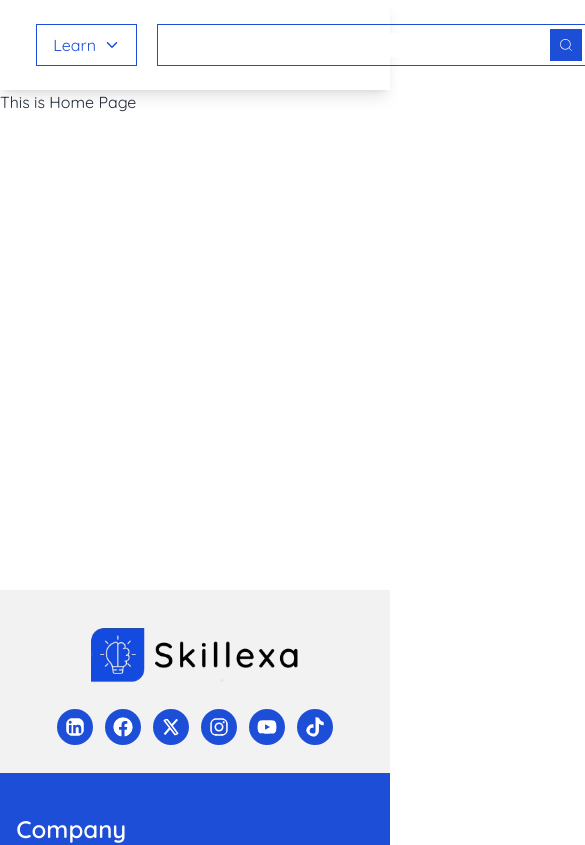
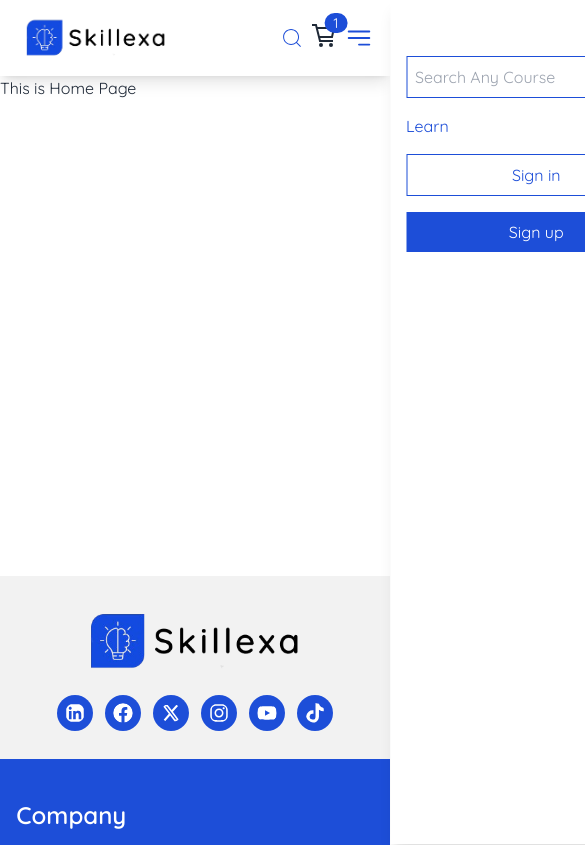
Before and after one commit to RakibHossen-Dev/Skillexa, a React (Vite) app: page / in a window 390 px wide. Shown: the top 845 px of the page, 585 px wide, since content can reach past the window. Built offline with nearby package versions, Linux system fonts and the light colour scheme.

Commit message:
navber section complete

```diff
--- a/src/components/Footer.jsx
+++ b/src/components/Footer.jsx
@@ -13,7 +13,7 @@ import playstore from "../assets/google-play.png";
 
 const Footer = () => {
   return (
-    <div className="bg-base-200  pt-5">
+    <div className="bg-base-200  pt-5 ">
       <div className="">
         <div className="flex md:flex-row flex-col  gap-5 justify-between items-center mb-4 w-11/12 mx-auto py-3">
           <img className="w-60" src={logo} alt="" />
@@ -96,6 +96,9 @@ const Footer = () => {
               </h3>
               <div className="flex flex-col font-semibold gap-2">
                 <Link className="text-white hover:underline  ease-linear duration-2000">
+                  Modern Slavery Statement
+                </Link>
+                <Link className="text-white hover:underline  ease-linear duration-2000">
                   Terms of Service
                 </Link>
                 <Link className="text-white hover:underline  ease-linear duration-2000">
@@ -107,9 +110,7 @@ const Footer = () => {
                 <Link className="text-white hover:underline  ease-linear duration-2000">
                   Sitemap
                 </Link>
-                <Link className="text-white hover:underline  ease-linear duration-2000">
-                  News
-                </Link>
+
                 <Link className="text-white hover:underline  ease-linear duration-2000">
                   Cookie Policy
                 </Link>
--- a/src/components/Navber.jsx
+++ b/src/components/Navber.jsx
@@ -1,70 +1,83 @@
+import logo from "../assets/skillexa.png";
+
+import React, { useState, useEffect } from "react";
 import { Link } from "react-router-dom";
-import logo from "../assets/skillexa.png";
+import { IoIosArrowDown } from "react-icons/io";
 import { CiSearch } from "react-icons/ci";
 import { GrCart } from "react-icons/gr";
-import { IoIosArrowDown } from "react-icons/io";
+import { HiOutlineBars3BottomRight } from "react-icons/hi2";
 
-const Navber = () => {
+const Navbar = () => {
+  const [open, setOpen] = useState(false);
+
+  // Close sidebar on larger screen sizes
+  useEffect(() => {
+    const handleResize = () => {
+      if (window.innerWidth >= 1024) {
+        setOpen(false); // Close the sidebar when screen size is `lg` or larger
+      }
+    };
+
+    window.addEventListener("resize", handleResize);
+
+    // Initial check on component mount
+    handleResize();
+
+    return () => {
+      window.removeEventListener("resize", handleResize);
+    };
+  }, []);
+
   return (
-    <div className="shadow-lg py-3">
-      <nav className=" w-11/12 mx-auto flex  gap-4 justify-between items-center ">
+    <div className="shadow-lg">
+      <nav className="w-11/12 mx-auto flex gap-4 justify-between items-center py-4 relative">
+        {/* Left Section */}
         <div className="flex items-center gap-5">
-          <Link>
-            <img className="w-60 " src={logo}></img>
+          <Link to="/">
+            <img className="lg:w-60 w-40" src={logo} alt="Logo" />
           </Link>
+
+          {/* Learn Dropdown */}
+          <div className="hidden lg:block">
             <div className="flex items-center gap-2 py-2 px-4 border text-blue-700 border-blue-700 cursor-pointer">
               <p>Learn</p>
               <IoIosArrowDown className="text-blue-700" />
             </div>
-          <div className="border  border-blue-700 py-1  flex justify-between items-center px-2">
+          </div>
+
+          {/* Search Bar */}
+          <div className="hidden lg:block">
+            <div className="border border-blue-700 py-1 flex items-center px-2">
               <input
-              className=" focus:outline-0 w-96"
+                className="focus:outline-none w-96"
+                type="search"
+                placeholder="Search Any Course"
                 style={{
                   WebkitAppearance: "none",
                   MozAppearance: "none",
                   appearance: "none",
                 }}
-              type="search"
-              name=""
-              id=""
               />
               <button className="bg-blue-700 p-2">
                 <CiSearch className="text-white" />
               </button>
             </div>
           </div>
-        <div className="flex gap-2 items-center">
-          <div className="flex-none  mt-2 mr-4">
-            <div className="dropdown dropdown-end">
-              <div
-                tabIndex={0}
-                // role="button"
-                // className="btn btn-ghost btn-circle"
-              >
-                <div className="indicator">
+        </div>
+
+        {/* Right Section */}
+        <div className="hidden lg:flex items-center gap-4">
+          {/* Cart */}
+          <div className="relative">
+            <div className="indicator cursor-pointer">
               <GrCart className="text-2xl" />
-
-                  <span className=" rounded-full  text-white  bg-blue-700 badge-md indicator-item">
+              <span className="rounded-full text-white bg-blue-700 badge-md indicator-item">
                 1
               </span>
             </div>
           </div>
-              <div
-                tabIndex={0}
-                className="card card-compact dropdown-content bg-base-100 z-[1] mt-3 w-52 shadow"
-              >
-                <div className="card-body">
-                  <span className="text-lg font-bold">8 Items</span>
-                  <span className="text-info">Subtotal: $999</span>
-                  <div className="card-actions">
-                    <button className="btn btn-primary btn-block">
-                      View cart
-                    </button>
-                  </div>
-                </div>
-              </div>
-            </div>
-          </div>
+
+          {/* Sign In/Sign Up */}
           <Link
             to="/signin"
             className="text-blue-700 border border-blue-700 py-2 px-5"
@@ -78,9 +91,86 @@ const Navber = () => {
             Sign up
           </Link>
         </div>
+
+        {/* Mobile Section */}
+        <div className="lg:hidden flex items-center gap-2">
+          {/* Search Icon */}
+          <button onClick={() => setOpen(!open)}>
+            <CiSearch className="text-blue-700 text-2xl" />
+          </button>
+
+          {/* Cart */}
+          <div className="relative">
+            <div className="indicator cursor-pointer">
+              <GrCart className="text-2xl" />
+              <span className="rounded-full text-white bg-blue-700 badge-md indicator-item">
+                1
+              </span>
+            </div>
+          </div>
+
+          {/* Hamburger Menu */}
+          <button onClick={() => setOpen(!open)}>
+            <HiOutlineBars3BottomRight className="text-blue-700 text-3xl" />
+          </button>
+        </div>
+
+        {/* Mobile Menu */}
+        <div
+          className={`fixed top-0 right-0 h-full w-9/12 md:w-4/6 bg-white shadow-lg z-50 transform transition-transform duration-300 ${
+            open ? "translate-x-0" : "translate-x-full"
+          }`}
+        >
+          <ul className="flex flex-col gap-4 p-4">
+            <li className="mt-10">
+              <div className="border border-blue-700 py-1 flex justify-between items-center px-2">
+                <input
+                  className="focus:outline-none w-96"
+                  type="search"
+                  placeholder="Search Any Course"
+                  style={{
+                    WebkitAppearance: "none",
+                    MozAppearance: "none",
+                    appearance: "none",
+                  }}
+                />
+                <button className="bg-blue-700 p-2">
+                  <CiSearch className="text-white" />
+                </button>
+              </div>
+            </li>
+            <li>
+              <Link to="/learn" className="text-blue-700">
+                Learn
+              </Link>
+            </li>
+            <li>
+              <Link
+                to="/signin"
+                className="text-blue-700 border border-blue-700 py-2 px-4 block text-center"
+              >
+                Sign in
+              </Link>
+            </li>
+            <li>
+              <Link
+                to="/signup"
+                className="text-white bg-blue-700 py-2 px-4 block text-center"
+              >
+                Sign up
+              </Link>
+            </li>
+          </ul>
+          <button
+            className="absolute top-4 right-4 text-3xl text-blue-700"
+            onClick={() => setOpen(false)}
+          >
+            &times;
+          </button>
+        </div>
       </nav>
     </div>
   );
 };
 
-export default Navber;
+export default Navbar;
```
Lines whose indentation alone changed are shown as unchanged.
